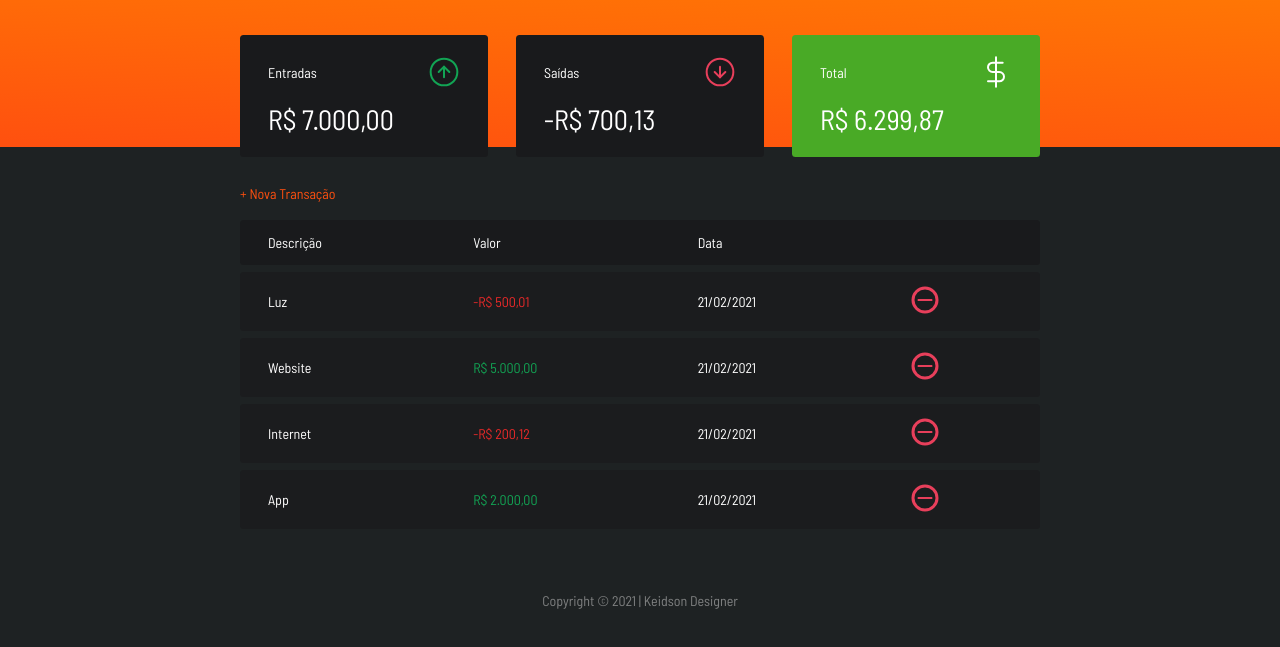
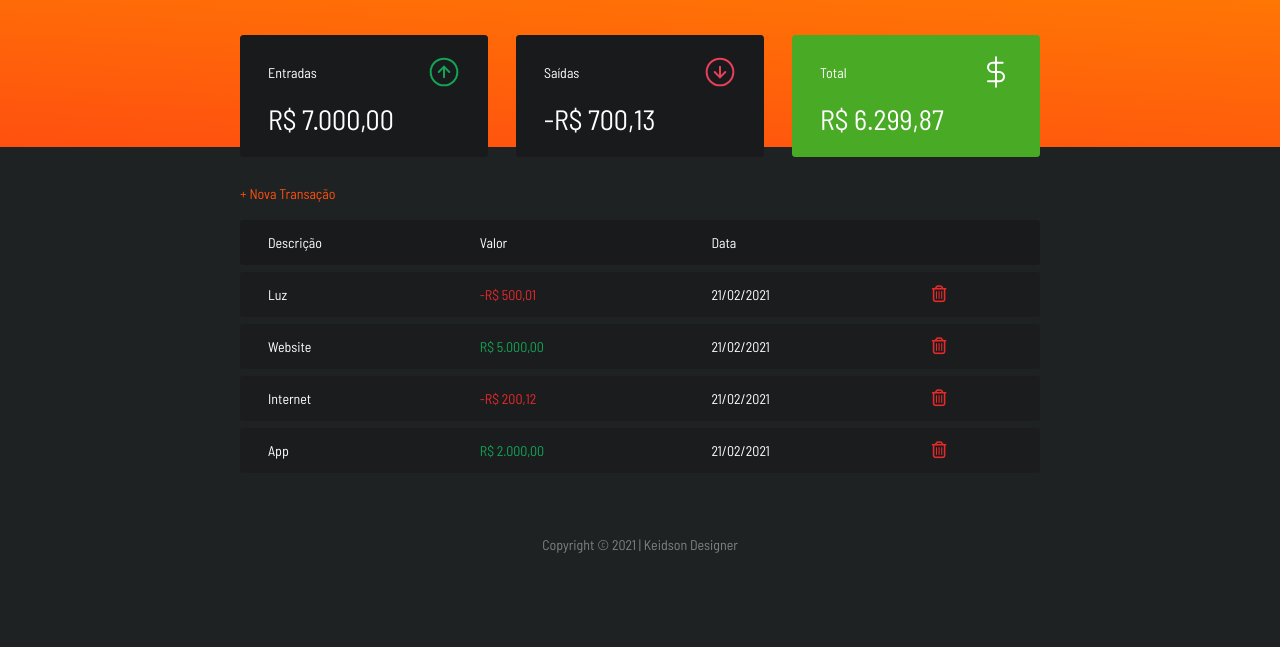
Before and after one commit to keidsondesigner/wallet-app, a plain HTML site: page index.html in a window 1280 px wide. Shown: the part 95-742 px from the top of the page. Drawn offline with Linux system fonts and the light colour scheme.

Commit message:
Add files via upload

```diff
--- a/scripts.js
+++ b/scripts.js
@@ -97,12 +97,13 @@ const DOM = {
 
     addTransaction(transaction, index) {
         const tr = document.createElement('tr')
-        tr.innerHTML = DOM.innerHTMLTransition(transaction)
+        tr.innerHTML = DOM.innerHTMLTransition(transaction, index)
+        tr.dataset.index = index
 
         DOM.transactionsContainer.appendChild(tr)
 
     },
-    innerHTMLTransition(transaction) {
+    innerHTMLTransition(transaction, index) {
         const CSSclass = transaction.amount > 0 ? "income" : "expense"
 
         const amount = Utils.formatCurrency(transaction.amount)
@@ -113,7 +114,7 @@ const DOM = {
             <td class="${CSSclass}">${amount}</td>
             <td class="date">${transaction.date}</td>
             <td>
-                <img src="assets/minus.svg" alt="Remover Transação">
+            <i class="far fa-trash-alt" onclick="Transaction.remove(${index})" alt="Remover Transação"></i>
         </td>
         `
         return html
@@ -240,9 +241,7 @@ const Form = {
 const App = {
     init() {
 
-        Transaction.all.forEach(transaction => {
-            DOM.addTransaction(transaction)
-        })
+        Transaction.all.forEach(DOM.addTransaction)
 
         DOM.updateBalance()
 
--- a/style.css
+++ b/style.css
@@ -34,7 +34,7 @@ html {
 }
  /* Titles ================================================= */
 
- h2 {
+h2 {
      margin-top: 3.2rem;
      margin-bottom: 0.8rem;
      color: #363f5f;
@@ -205,6 +205,13 @@ table tbody tr:hover {
 table tbody td {
     background: #1b1c1e;
     padding: 1rem 2rem;
+
+}
+
+table tbody td i {
+    cursor: pointer;
+    color: #e92929;
+    font-size: 1.2rem;
 }
 
 
@@ -219,6 +226,7 @@ td.income {
 td.expense {
     color: #e92929;
 }
+
 
 /* Modal ================================================= */
 
```
Also changed, not shown: assets/trash.svg (added).
